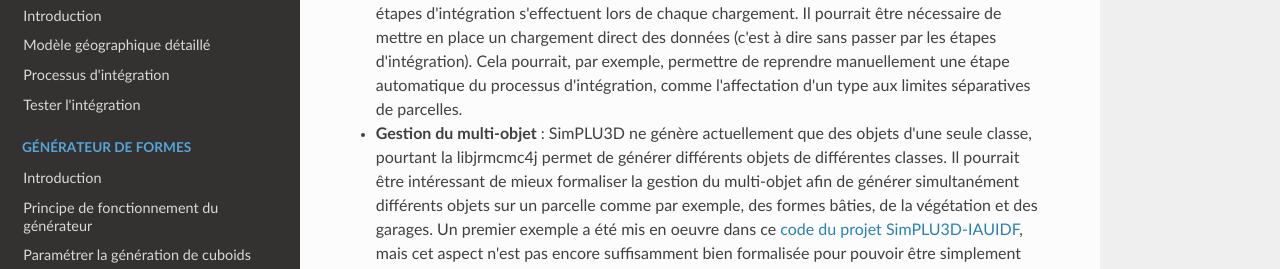
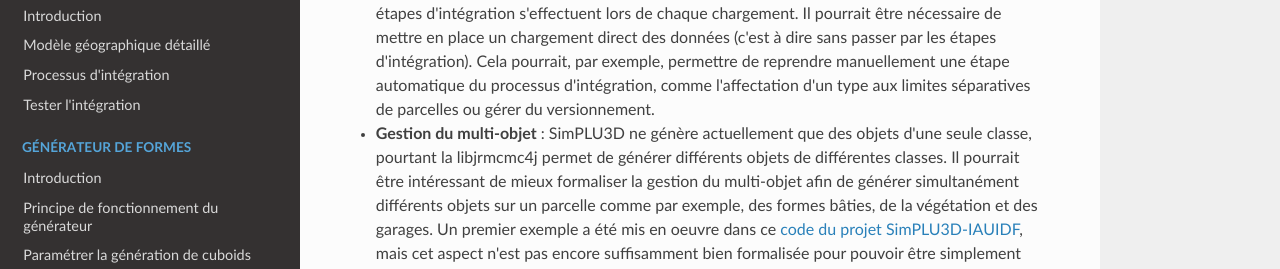
Before and after one commit to SimPLU3D/simplu3D-tutorial, an MkDocs documentation site: the page built from docs/development.md, in a window 1280 px wide. Shown: the part 169-438 px from the top of the page. Built offline with MkDocs 1.6.1, drawn with Linux system fonts in a browser that asks for light colours; nearby versions of some CDN libraries; some of the changed text lies outside the part shown.

Commit message:
Update development.md

```diff
--- a/docs/development.md
+++ b/docs/development.md
@@ -8,7 +8,7 @@ date: 2018-10-26
 
 Cette page liste les futurs développements pour les projets de SimPLU3D :
 
-- **Persistance de l'environnement géographique** : pour l'instant, l'instanciation du modèle et les étapes d'intégration s'effectuent lors de chaque chargement. Il pourrait être nécessaire de mettre en place un chargement direct des données (c'est à dire sans passer par les étapes d'intégration). Cela pourrait, par exemple, permettre de reprendre manuellement une étape automatique du processus d'intégration, comme l'affectation d'un type aux limites séparatives de parcelles.
+- **Persistance de l'environnement géographique** : pour l'instant, l'instanciation du modèle et les étapes d'intégration s'effectuent lors de chaque chargement. Il pourrait être nécessaire de mettre en place un chargement direct des données (c'est à dire sans passer par les étapes d'intégration). Cela pourrait, par exemple, permettre de reprendre manuellement une étape automatique du processus d'intégration, comme l'affectation d'un type aux limites séparatives de parcelles ou gérer du versionnement.
 
 - **Gestion du multi-objet** : SimPLU3D ne génère actuellement que des objets d'une seule classe, pourtant la libjrmcmc4j permet de générer différents objets de différentes classes. Il pourrait être intéressant de mieux formaliser la gestion du multi-objet afin de générer simultanément différents objets sur un parcelle comme par exemple, des formes bâties, de la végétation et des garages. Un premier exemple a été mis en oeuvre dans ce [code du projet SimPLU3D-IAUIDF](https://github.com/SimPLU3D/simplu3D-iauidf/blob/master/src/main/java/fr/ign/simplu3d/iauidf/optimizer/mix/MultipleBuildingsCuboid.java), mais cet aspect n'est pas encore suffisamment bien formalisée pour pouvoir être simplement réutilisé dans les projets de SimPLU3D.
 
```
